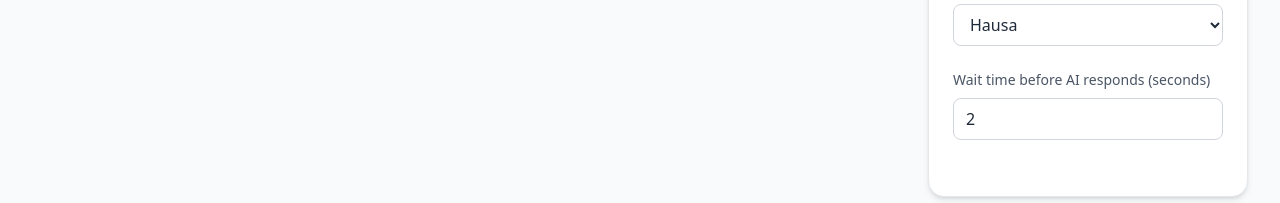
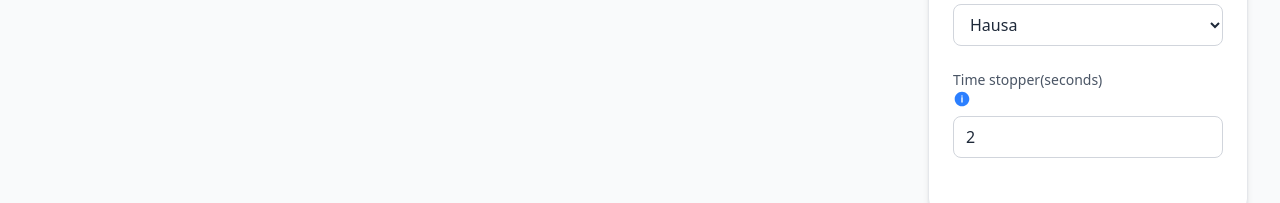
Before and after one commit to ogayanfe/ganibot, a Next.js app: page /chat in a window 1280 px wide. Both pictures are taken after a click on the button "settings". Shown: the part 291-494 px from the top of the page. Built offline with nearby package versions, Linux system fonts and the light colour scheme; no server answers.

Commit message:
feat: added littile info icon

```diff
--- a/components/chat/settings.tsx
+++ b/components/chat/settings.tsx
@@ -1,6 +1,7 @@
 "use client";
 
 import useAIContext from "@/hooks/use-ai-context";
+import { IoIosInformationCircle } from "react-icons/io";
 import { IoClose } from "react-icons/io5";
 
 export default function Settings() {
@@ -65,7 +66,8 @@ export default function Settings() {
 
       {/* Pause Timer */}
       <div className="mb-8">
-        <label className="block text-sm font-medium mb-2 text-gray-600 dark:text-gray-400">Wait time before AI responds (seconds)</label>
+        <label className="block text-sm font-medium mb-2 text-gray-600 dark:text-gray-400">
+          Time stopper(seconds) <label className="text-blue-500"><IoIosInformationCircle size={18}/></label></label>
         <input
           title="Stop Timer"
           type="number"
```
